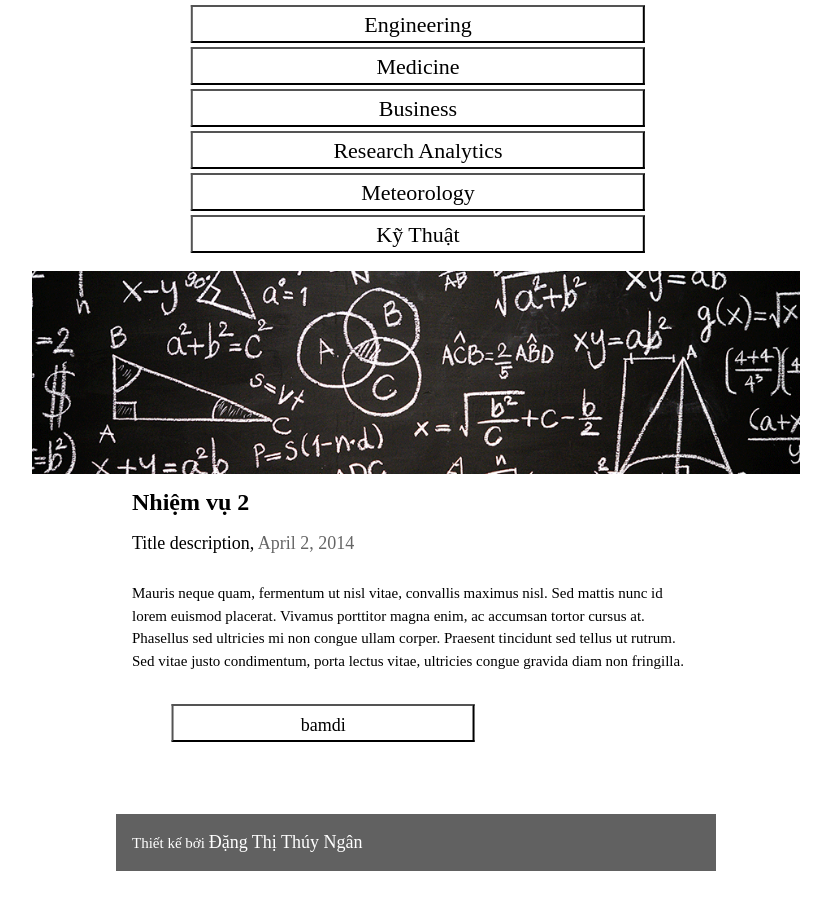
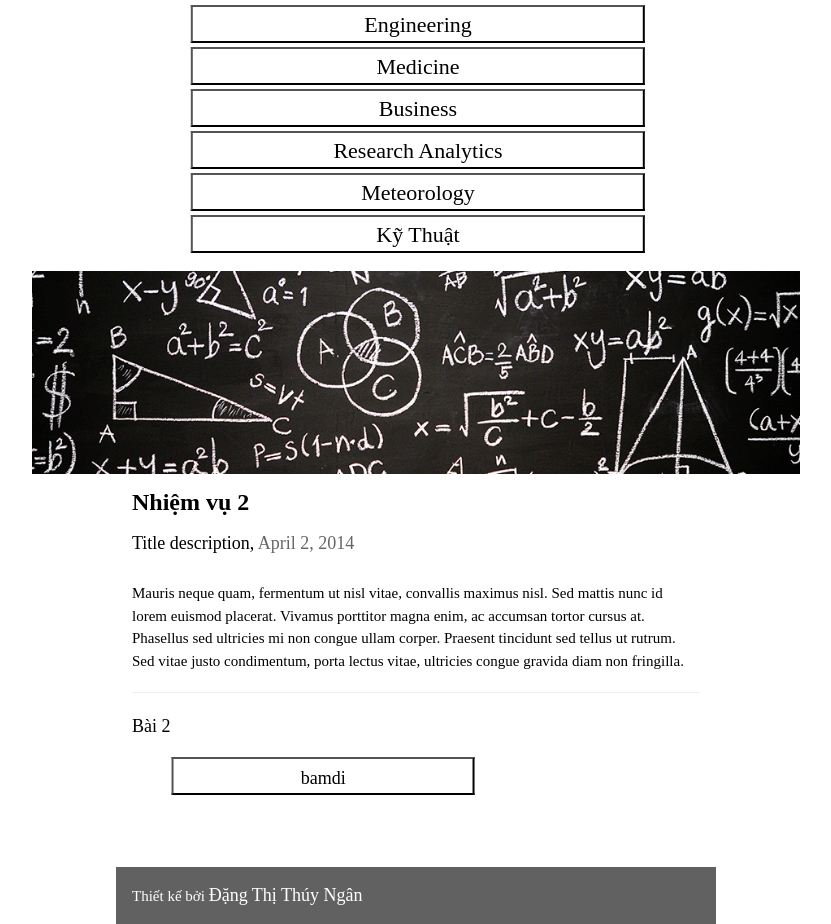
Before and after one commit to dtngan04/calculus-midterm, a plain HTML site: page index.html in a window 1280 px wide. Shown: the part 936-1860 px from the top of the page, without its empty margins (224-1055 px from the left). Before the commit the page ends 1807 px from the top, so only its background shows below. Drawn offline with Linux system fonts and the light colour scheme.

Commit message:
Update index.html

```diff
--- a/index.html
+++ b/index.html
@@ -231,6 +231,8 @@ Meteorologists use differential calculus equations to predict the effects of var
         <div class="w3-container">
             <p>Mauris neque quam, fermentum ut nisl vitae, convallis maximus nisl. Sed mattis nunc id lorem euismod placerat. Vivamus porttitor magna enim, ac accumsan tortor cursus at. Phasellus sed ultricies mi non congue ullam corper. Praesent tincidunt sed
             tellus ut rutrum. Sed vitae justo condimentum, porta lectus vitae, ultricies congue gravida diam non fringilla.</p>
+            <hr>
+            <a href="./2.pdf">Bài 2</a>
             <div class="w3-row">
                 <div class="w3-col m8 s12">
                     <!-- <p><button class="w3-button w3-padding-large w3-white w3-border"><b>READ MORE &raquo;</b></button></p> -->
```
